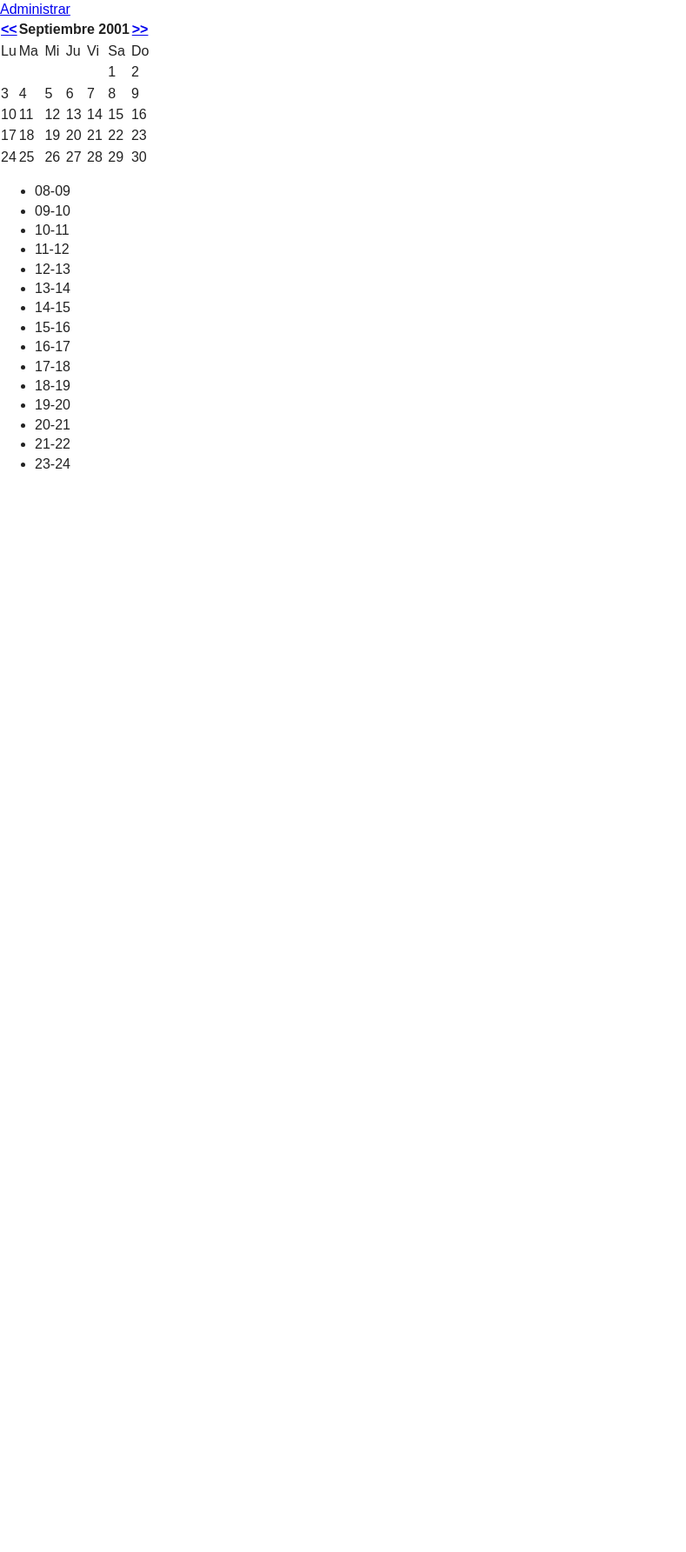
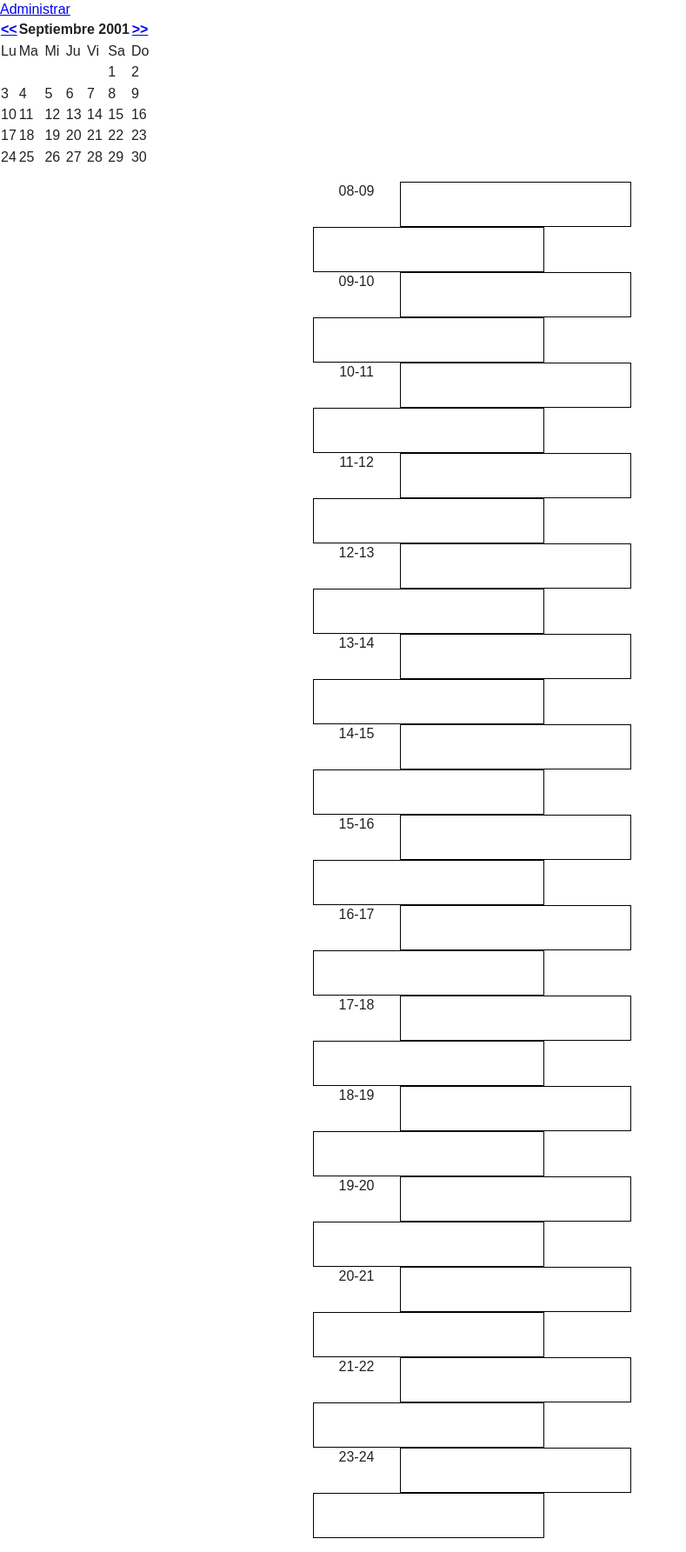
Before and after one commit to ccamposcr/F5, a CodeIgniter app: page /F5-git/reservaciones/2001/09 in a window 1280 px wide. Shown: the whole page at 87% size, without its empty margins (0-789 px from the left). Before the commit the page ends 539 px from the top, so only its background shows below. Run offline with CodeIgniter, Linux system fonts and the light colour scheme; data comes from the database, SQL or seed files in the repository; data that the repository does not hold is empty.

Commit message:
reservations step 2

```diff
--- a/application/views/calendar_view.php
+++ b/application/views/calendar_view.php
@@ -19,8 +19,8 @@
         </div>
         <div id="dailyResevations">
             <ul>
-                <li ng-repeat="data in reservations">
-                    <span class="reservation_time">{{times[$index]}}</span>
+                <li class="row clearfix" ng-repeat="data in reservations">
+                    <span class="reservation-time">{{times[$index]}}</span>
                     <span class="{{reservation.id ? 'blocked' : 'available'}} {{reservation.type_reservation == 1 ? 'completa' : ''}}" data-team="{{$index+1}}" ng-repeat="reservation in data">
                         {{reservation.name}} {{reservation.lastname}}
                     </span>
--- a/css/main.css
+++ b/css/main.css
@@ -99,15 +99,43 @@ textarea {
 
 #dailyResevations{
     display: none;
+    width: 50%;
+    margin: 0 auto;
 }
 
 .active{
     font-weight: bold;
 }
 
+#dailyResevations ul{
+    list-style-type: none;
+}
 
+#dailyResevations li.row > span{
+    display: block;
+    float: left;
+    border: 1px solid #000;
+    width: 44%;
+    height: 50px;
+    text-align: center;
+}
 
+#dailyResevations li.row > span.reservation-time{
+    border: none;
+    width: 100px;
+}
 
+#dailyResevations li.row > span.completa{
+    width: 88%;
+}
+
+#dailyResevations li.row > span.available{
+    cursor: pointer;
+}
+
+#calendar .day{
+    cursor: pointer;
+}
 
 
 
--- a/js/main.js
+++ b/js/main.js
@@ -55,10 +55,24 @@ myApp.controller("reservationController", function ($scope, $rootScope){
 myApp.directive('loadDay', ['$document', function($document) {
     return function(scope, element, attr) {
       element.on('click', function(event) {
-        // Prevent default dragging of selected content
         event.preventDefault();
         scope.loadReservations($(this).text());
       });
 
     };
   }]);
+
+
+myApp.directive('available', ['$document', function($document) {
+    function link(scope, element, attr) {
+      element.on('click', function(event) {
+        event.preventDefault();
+        console.log('Reservando ...');
+      });
+
+    }
+    return {
+    	restrict : 'C',
+    	link:link
+	}
+  }]);
```
